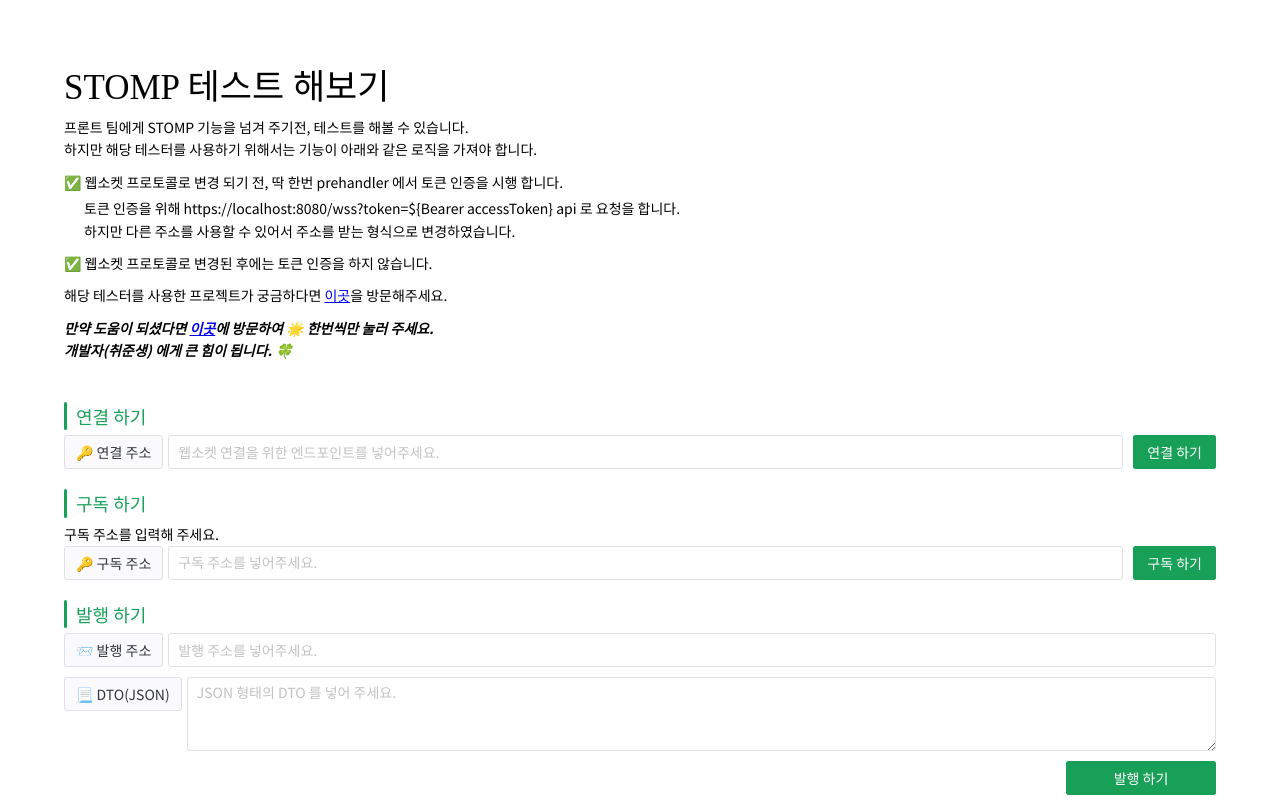
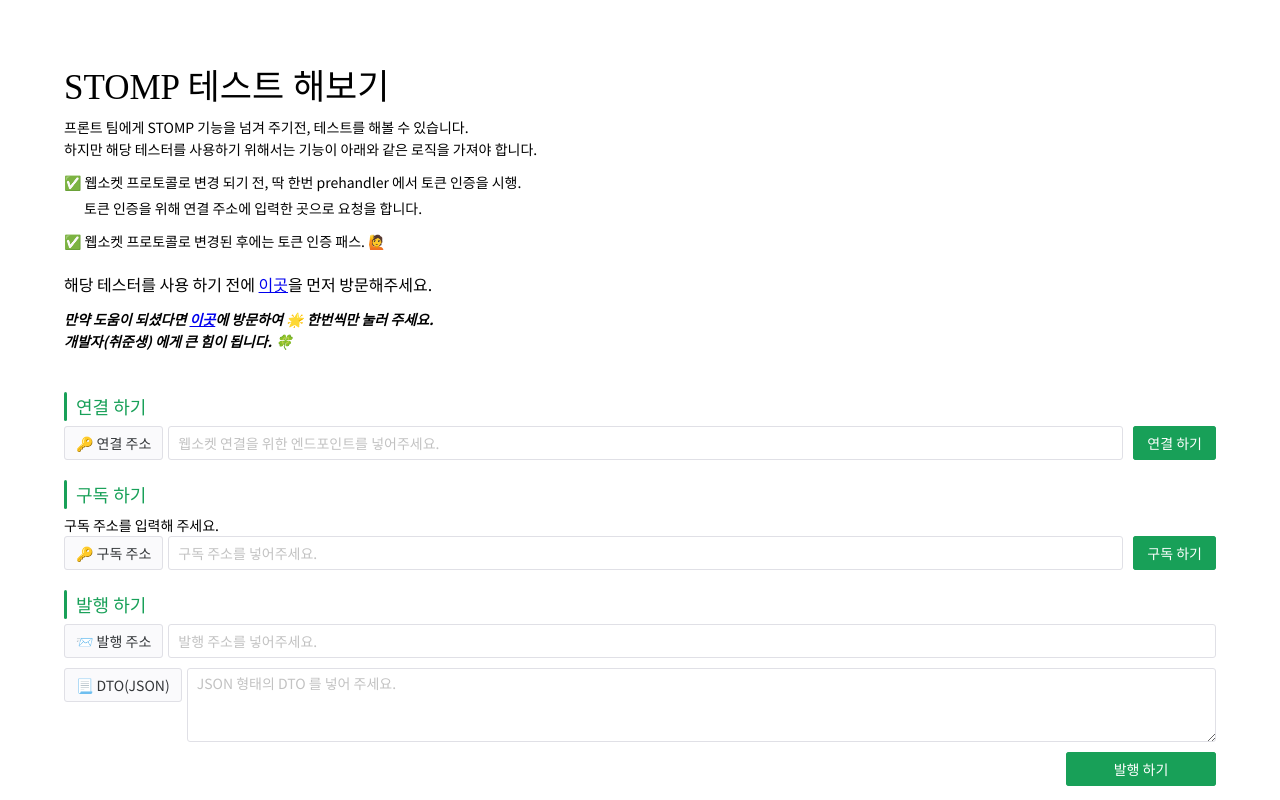
Before and after one commit to sieunnnn/websocketTester, a Vue app: page / in a window 1280 px wide. Shown: the top 800 px of the page. Built offline with nearby package versions, Linux system fonts and the light colour scheme; a web font is replaced by a local one.

Commit message:
Fix: 설명 수정

```diff
--- a/src/App.vue
+++ b/src/App.vue
@@ -6,19 +6,18 @@
         하지만 해당 테스터를 사용하기 위해서는 기능이 아래와 같은 로직을 가져야 합니다. <br>
       </div>
       <div style="margin-top: 10px">
-        ✅ 웹소켓 프로토콜로 변경 되기 전, 딱 한번 prehandler 에서 토큰 인증을 시행 합니다. <br>
+        ✅ 웹소켓 프로토콜로 변경 되기 전, 딱 한번 prehandler 에서 토큰 인증을 시행. <br>
         <div  style="margin: 4px 0 10px 20px">
-          토큰 인증을 위해 https://localhost:8080/wss?token=${Bearer accessToken} api 로 요청을 합니다. <br>
-          하지만 다른 주소를 사용할 수 있어서 주소를 받는 형식으로 변경하였습니다.
+          토큰 인증을 위해 연결 주소에 입력한 곳으로 요청을 합니다.
         </div>
-        ✅ 웹소켓 프로토콜로 변경된 후에는 토큰 인증을 하지 않습니다.
+        ✅ 웹소켓 프로토콜로 변경된 후에는 토큰 인증 패스. 🙋
       </div>
-      <div style="margin-top: 10px">
-        <span>해당 테스터를 사용한 프로젝트가 궁금하다면 </span>
+      <div style="margin-top: 20px; font-size: 16px">
+        <span>해당 테스터를 사용 하기 전에  </span>
         <span>
-          <a href="https://github.com/planner-project/backend">이곳</a>
+          <a href="https://github.com/sieunnnn/websocketTester">이곳</a>
         </span>
-        <span>을 방문해주세요.</span>
+        <span>을 먼저 방문해주세요.</span>
       </div>
       <div style="margin-top: 10px; font-size: 14px; font-style: italic">
         <span style="font-weight: bold;">만약 도움이 되셨다면 </span>
```
